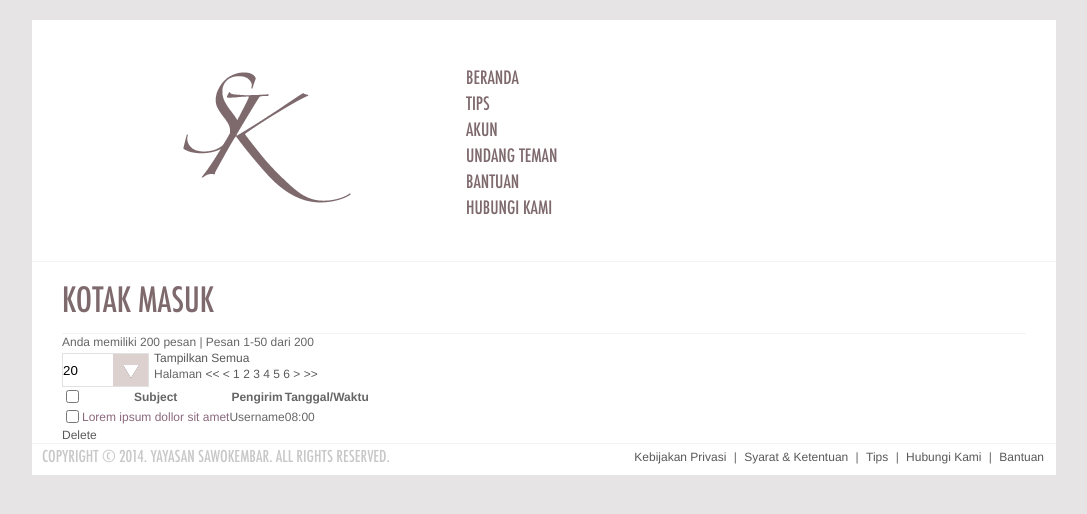
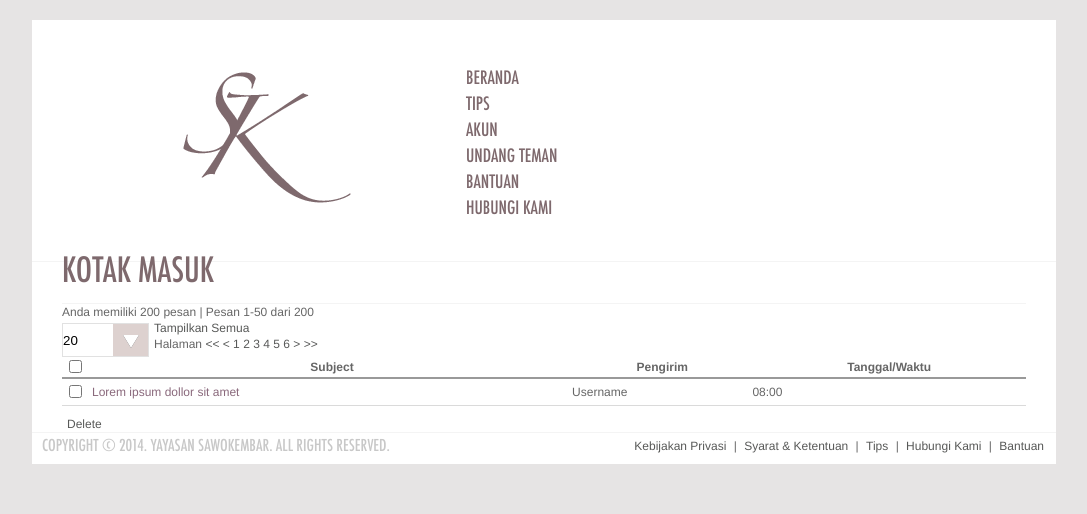
Before and after one commit to putrakrisna/sahabatkristiani, a CodeIgniter app: page /index.php/surat/index in a window 1280 px wide. Shown: the top 514 px of the page, without its empty margins (96-1183 px from the left). Run offline with CodeIgniter, Linux system fonts and the light colour scheme.

Commit message:
restyling

```diff
--- a/application/views/index.php
+++ b/application/views/index.php
@@ -10,10 +10,8 @@
     <div id="header">
         <?php $this->load->view('common/header') ?>
     </div>
-    <div id="nav">
-        <?php $this->load->view('common/nav') ?>
-    </div>
-	<div id="content">
+    <?php $this->load->view('common/nav') ?>
+    <div id="content">
 		<!--HOMEPAGE-->
 		<div class="homepage">
 			<div class="top">
--- a/application/views/myaccount.php
+++ b/application/views/myaccount.php
@@ -23,9 +23,7 @@
 	<div id="header">
             <?php $this->load->view('common/header') ?>
 	</div>
-	<div id="nav">
-            <?php $this->load->view('common/nav') ?>
-	</div>
+	<?php $this->load->view('common/nav') ?>
 	<div id="content">
 		<h2 class="page-title">My Account</h2>
 		<div class="myaccount">
--- a/application/views/pencarian.php
+++ b/application/views/pencarian.php
@@ -13,9 +13,7 @@
 	<div id="header">
             <?php $this->load->view('common/header') ?>
 	</div>
-	<div id="nav">
-            <?php $this->load->view('common/nav') ?>
-	</div>
+	<?php $this->load->view('common/nav') ?>
 	<div id="content">
 	<!--bagian ini untuk kontenya-->
 
--- a/application/views/surat.php
+++ b/application/views/surat.php
@@ -13,9 +13,7 @@
 	<div id="header">
             <?php $this->load->view('common/header') ?>
 	</div>
-	<div id="nav">
-            <?php $this->load->view('common/nav') ?>
-	</div>
+	<?php $this->load->view('common/nav') ?>
 	<div id="content">
 		<h2 class="page-title">Kotak Masuk</h2>
 		<div class="myaccount">
--- a/application/views/syarat.php
+++ b/application/views/syarat.php
@@ -13,9 +13,7 @@
 	<div id="header">
             <?php $this->load->view('common/header') ?>
 	</div>
-	<div id="nav">
-            <?php $this->load->view('common/nav') ?>
-	</div>
+	<?php $this->load->view('common/nav') ?>
 	<div id="content">
 	<!--bagian ini untuk kontenya-->
 
--- a/application/views/tips.php
+++ b/application/views/tips.php
@@ -13,9 +13,7 @@
 	<div id="header">
             <?php $this->load->view('common/header') ?>
 	</div>
-	<div id="nav">
-            <?php $this->load->view('common/nav') ?>
-	</div>
+	<?php $this->load->view('common/nav') ?>
 	<div id="content">
 	<!--bagian ini untuk kontenya-->
 
--- a/application/views/undang.php
+++ b/application/views/undang.php
@@ -13,9 +13,7 @@
 	<div id="header">
             <?php $this->load->view('common/header') ?>
 	</div>
-	<div id="nav">
-            <?php $this->load->view('common/nav') ?>
-	</div>
+	<?php $this->load->view('common/nav') ?>
 	<div id="content">
 	<!--bagian ini untuk kontenya-->
 
--- a/css/styles.css
+++ b/css/styles.css
@@ -40,6 +40,9 @@ h1.logo {
 }
 .header-menu ul li a {
 	color: #7e696d;
+}
+input[type="checkbox"] {
+	margin-left: 0;
 }
 #nav {
 	margin: 10px 0 30px 0;
@@ -121,6 +124,11 @@ a.button {
 	width:240px;
 	text-align: center;
 }
+.actions a.button {
+	display: inline-block;
+	width: auto;
+	padding: 10px;
+}
 h2.page-title {
 	font-size: 34px;
 	color: #7e696d;
@@ -143,6 +151,38 @@ h2.page-title {
 	background-size: 100% auto;
 	width: 24px;
 	height: 26px;
+}
+.text {
+	margin-top: 20px;
+}
+.text p {
+	line-height: 20px;
+}
+.list-message {
+
+}
+.list-message table {
+	width: 100%;
+	border-bottom: 1px solid #dadada;
+}
+.list-message table thead tr th {
+	border-bottom: 2px solid #999;
+}
+.list-message table tbody tr td {
+	padding-top: 3px;
+	padding-bottom: 3px;
+}
+.list-message table thead tr th.checkbox,
+.list-message table tbody tr td.checkbox {
+	width: 30px;
+	text-align: center;
+}
+#list-message {
+	width: 100%;
+}
+.message-action {
+	margin: 0 5px;
+	padding-top: 10px;
 }
 #footer {
 	padding: 5px 10px 10px 10px;
```
Also changed, not shown: application/views/common/quick_search.php (+16 -8 lines), application/views/register.php (+25 -6 lines), application/views/register_sukses.php (+8 -6 lines).
